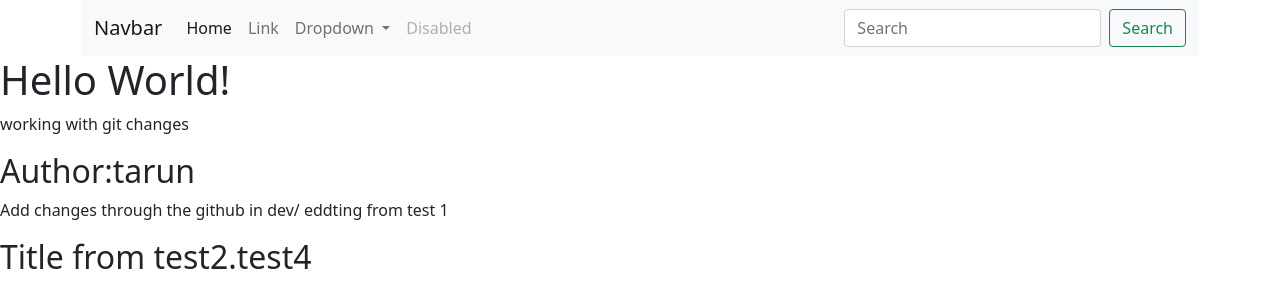
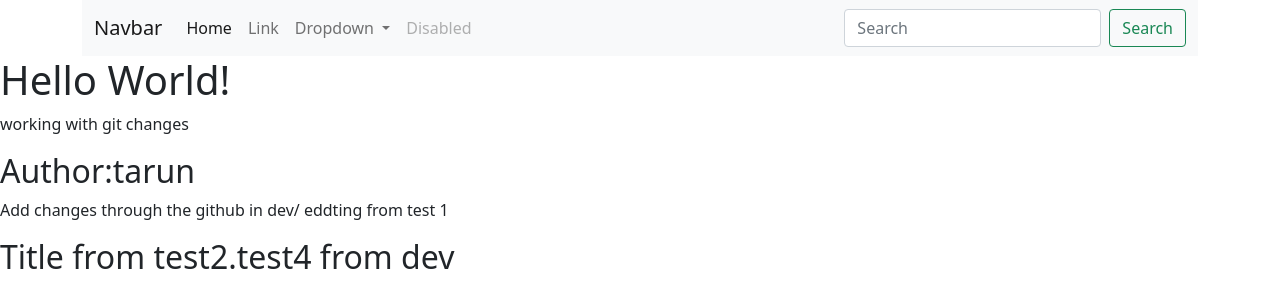
Before and after one commit to tarunreddy55/GitGithubMasterClass, a plain HTML site: page index.html in a window 1280 px wide. Drawn offline with nearby package versions, Linux system fonts and the light colour scheme.

Commit message:
agin from dev

```diff
--- a/index.html
+++ b/index.html
@@ -54,7 +54,7 @@
    <h2>Author:tarun</h2>
    <div>
       <p>Add changes through the  github in dev/ eddting from test 1</p>
-      <h2>Title from test2.test4</h2>
+      <h2>Title from test2.test4 from dev</h2>
    </div>
 </body>
 <script src="https://cdn.jsdelivr.net/npm/bootstrap@5.1.3/dist/js/bootstrap.bundle.min.js"
```
